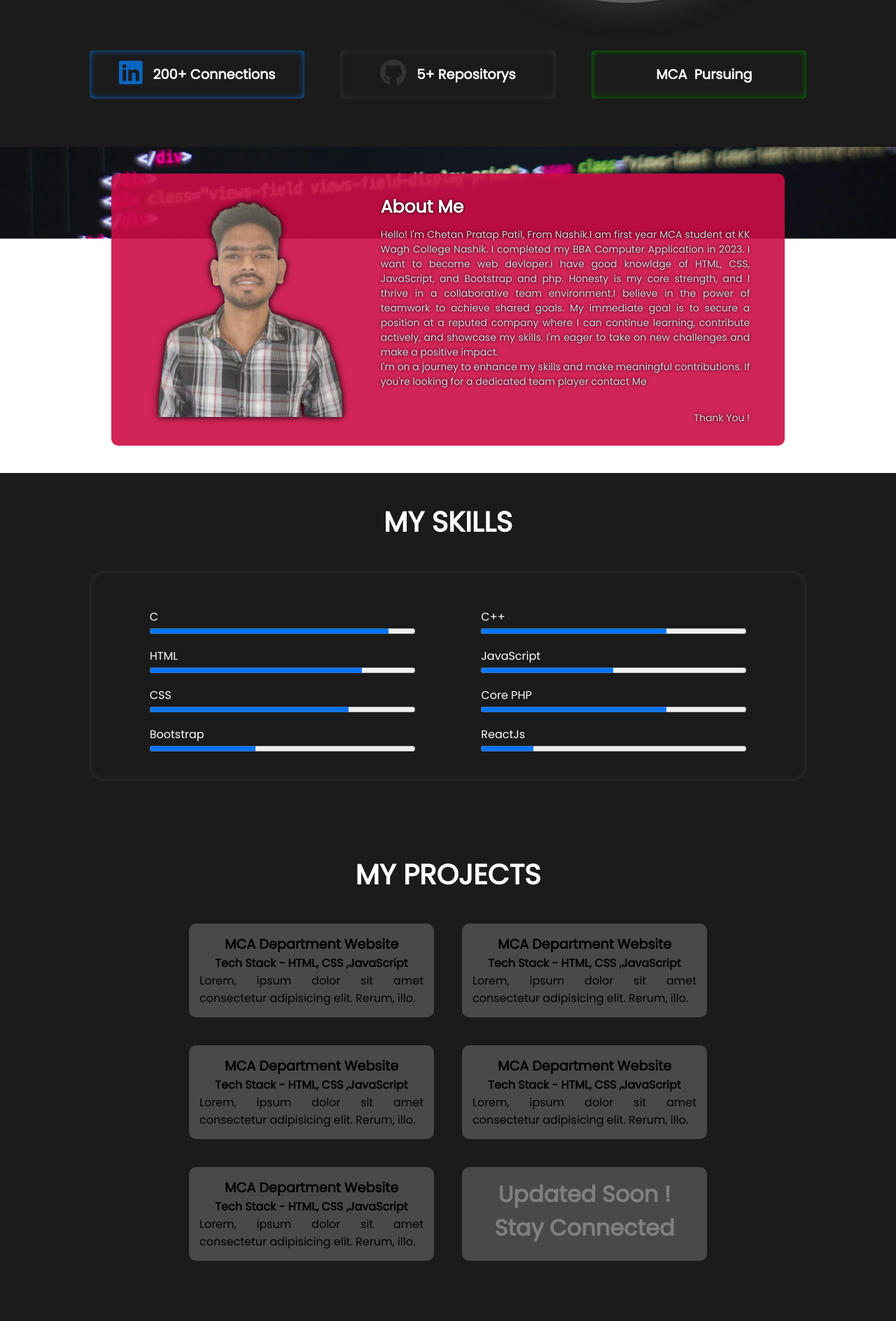
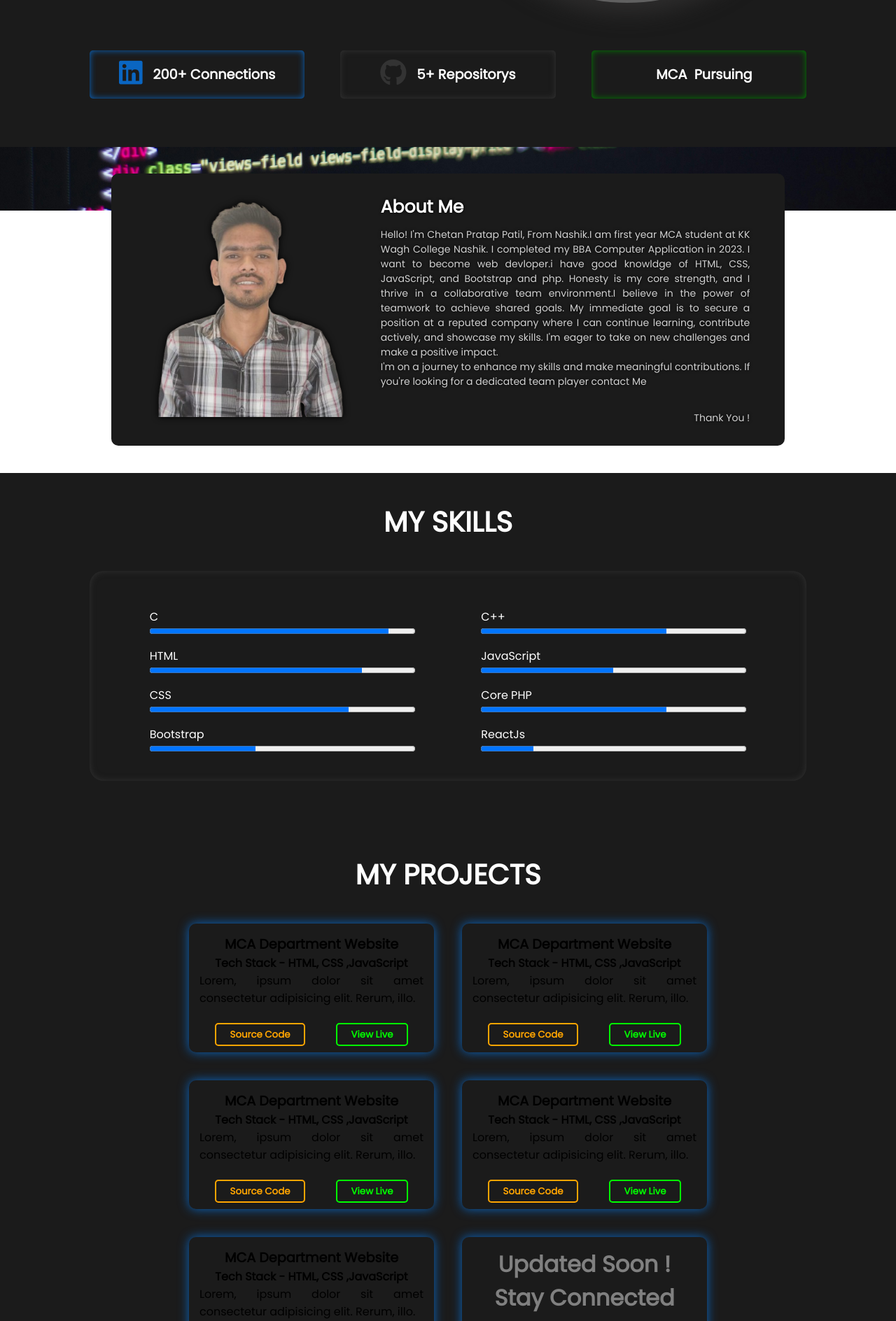
Before and after one commit to ChetanPatil0/PersonalPortfolio, a PHP site: page / in a window 1280 px wide. Shown: the part 590-2478 px from the top of the page at 70% size. Before the commit the page ends 2392 px from the top, so only its background shows below. Run offline with PHP 8.4, Linux system fonts and the light colour scheme.

Commit message:
change portfolio section

```diff
--- a/index.css
+++ b/index.css
@@ -23,7 +23,7 @@ header{
     height:110vh;
     background-size:cover;
     position: fixed;
-    margin-top:-85vh;
+    margin-top:-90vh;
     z-index: -2;
 }
 nav{
@@ -215,7 +215,8 @@ nav{
     width: 80%;
     display:flex;
     margin: auto;
-    background-color: rgba(205, 13, 71, 0.9);
+    /* background-color: rgba(205, 13, 71, 0.9); */
+    background-color: #1b1b1b;
     border-radius: 10px;
 }
 .about-left{
@@ -309,9 +310,10 @@ nav{
 
 .project-card {
     max-width: 350px;
-    background-color:rgba(255, 255, 255, 0.2);
+    background-color:#1b1b1b;
     padding:15px;
     border-radius: 10px;
+    box-shadow: 0px 0px 15px #0A66C2;
 }
 .tech-stack{
     text-align: center;
@@ -322,6 +324,42 @@ nav{
 .project-desc{
     text-align: justify;
 }
+
+.project-card .buttons{
+    display: flex;
+    justify-content: space-around;
+}
+.project-card button a{
+    border-radius: 5px;
+    padding:5px 20px;
+    background-color: #1b1b1b;
+    text-decoration: none;
+    font-weight: bold;
+}
+.project-card button{
+    border: none;
+    margin-top: 30px;
+}
+
+.project-card .sourcecode-btn a{
+    border: 2px solid orange;
+    color: orange;
+}
+.project-card .liveview-btn a{
+    border: 2px solid lime;
+    color: lime;
+    text-decoration: none;
+}
+.project-card .liveview-btn a:hover{
+    background-color: lime;
+    color:  #1b1b1b;
+    box-shadow: inset 0px 0px 5px #1b1b1b;
+}
+.project-card .sourcecode-btn a:hover{
+    background-color: orange;
+    color:  #1b1b1b;
+    box-shadow: inset 0px 0px 5px #1b1b1b;
+}
 .project-card .coming-soon-text{
        font-size:xx-large;
        color: gray;
@@ -329,7 +367,10 @@ nav{
 }
 /* Project Section End */
 
-/*
+
+
+
+
 
 /* Resposive CSS According to Screens Size*/
 
@@ -396,6 +437,10 @@ nav{
     }
 }
 @media (min-width:100px) and (max-width:480px){
+    .header-right-img{
+        width:60%;
+        height:40vw;
+    }
     .nav-menu{
         width: 20%;
       }
--- a/index.html
+++ b/index.html
@@ -169,26 +169,46 @@
                     <h2 class="project-name">MCA Department Website</h2>
                     <h4 class="tech-stack">Tech Stack - HTML, CSS ,JavaScript</h4>
                     <p class="project-desc">Lorem, ipsum dolor sit amet consectetur adipisicing elit. Rerum, illo.</p>
+                    <div class="buttons">
+                        <button class="sourcecode-btn"><a href="https//github.com/ChetanPatil">Source Code</a></button>
+                        <button class="liveview-btn"><a href="https//github.com/ChetanPatil">View Live</a></button>
+                    </div>
                 </div>
                 <div class="project-card">
                     <h2 class="project-name">MCA Department Website</h2>
                     <h4 class="tech-stack">Tech Stack - HTML, CSS ,JavaScript</h4>
                     <p class="project-desc">Lorem, ipsum dolor sit amet consectetur adipisicing elit. Rerum, illo.</p>
+                    <div class="buttons">
+                        <button class="sourcecode-btn"><a href="https//github.com/ChetanPatil">Source Code</a></button>
+                        <button class="liveview-btn"><a href="https//github.com/ChetanPatil">View Live</a></button>
+                    </div>
                 </div>
                 <div class="project-card">
                     <h2 class="project-name">MCA Department Website</h2>
                     <h4 class="tech-stack">Tech Stack - HTML, CSS ,JavaScript</h4>
                     <p class="project-desc">Lorem, ipsum dolor sit amet consectetur adipisicing elit. Rerum, illo.</p>
+                    <div class="buttons">
+                        <button class="sourcecode-btn"><a href="https//github.com/ChetanPatil">Source Code</a></button>
+                        <button class="liveview-btn"><a href="https//github.com/ChetanPatil">View Live</a></button>
+                    </div>
                 </div>
                 <div class="project-card">
                     <h2 class="project-name">MCA Department Website</h2>
                     <h4 class="tech-stack">Tech Stack - HTML, CSS ,JavaScript</h4>
                     <p class="project-desc">Lorem, ipsum dolor sit amet consectetur adipisicing elit. Rerum, illo.</p>
+                    <div class="buttons">
+                        <button class="sourcecode-btn"><a href="https//github.com/ChetanPatil">Source Code</a></button>
+                        <button class="liveview-btn"><a href="https//github.com/ChetanPatil">View Live</a></button>
+                    </div>
                 </div>
                 <div class="project-card">
                     <h2 class="project-name">MCA Department Website</h2>
                     <h4 class="tech-stack">Tech Stack - HTML, CSS ,JavaScript</h4>
                     <p class="project-desc">Lorem, ipsum dolor sit amet consectetur adipisicing elit. Rerum, illo.</p>
+                    <div class="buttons">
+                        <button class="sourcecode-btn"><a href="https//github.com/ChetanPatil">Source Code</a></button>
+                        <button class="liveview-btn"><a href="https//github.com/ChetanPatil">View Live</a></button>
+                    </div>
                 </div>
                 <div class="project-card">
                    <h1 class="coming-soon-text">Updated Soon ! Stay Connected</h1>
```
